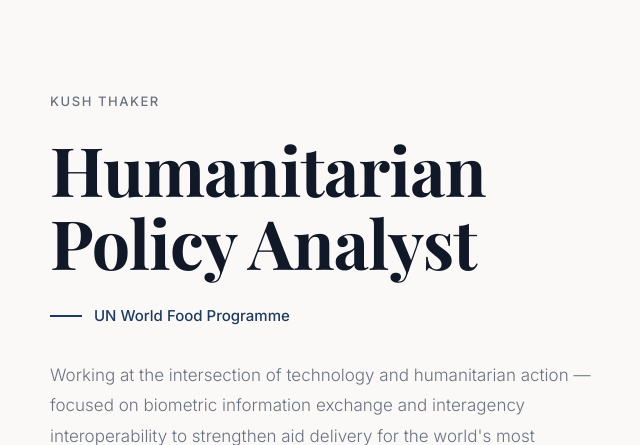
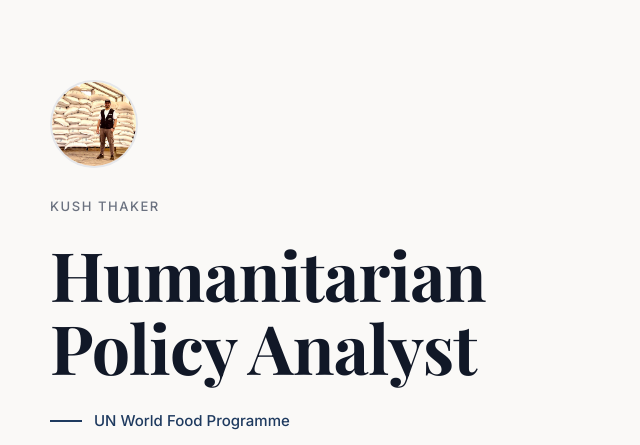
Before and after one commit to kushthaker/personal-site, a web app: file index.html in a window 1280 px wide. Shown: the top 445 px of the page, without its empty margins (310-950 px from the left). Run offline with its HTML, style and script files only (its server is not run), Linux system fonts and the light colour scheme.

Commit message:
Add circular avatar photo to hero section
Places a cropped circular headshot (WFP vest visible) above the name,
consistent with the minimal editorial style.

https://claude.ai/code/session_01DRLKfUmWPTi4J7L7jkWibv

```diff
--- a/css/styles.css
+++ b/css/styles.css
@@ -47,6 +47,20 @@ main {
   display: flex;
   align-items: center;
   padding: 5rem 0 4rem;
+}
+
+/* ─────────────────────────────────────────
+   Avatar
+───────────────────────────────────────── */
+.avatar {
+  display: block;
+  width: 88px;
+  height: 88px;
+  border-radius: 50%;
+  object-fit: cover;
+  object-position: 52% 18%;
+  border: 2px solid var(--border);
+  margin-bottom: 1.75rem;
 }
 
 /* ─────────────────────────────────────────
--- a/index.html
+++ b/index.html
@@ -56,6 +56,8 @@
 
   <main>
     <div class="container">
+
+      <img src="img/thaker-ca-landing.jpeg" alt="Kush Thaker at a WFP food distribution site" class="avatar" />
 
       <p class="eyebrow">Kush Thaker</p>
 
```
